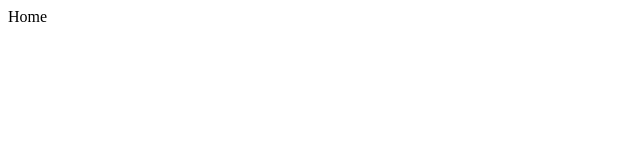
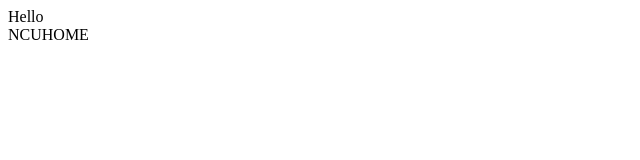
Before and after one commit to ncuhome/campus-cat-gallary, a React app: page / in a window 1280 px wide. Shown: the top 160 px of the page, without its empty margins (0-640 px from the left). Built offline with nearby package versions, Linux system fonts and the light colour scheme.

Commit message:
test: homepage

```diff
--- a/src/pages/Home/home.jsx
+++ b/src/pages/Home/home.jsx
@@ -3,7 +3,8 @@ import React from 'react';
 function Home() {
   return (
     <div>
-      Home
+      Hello<br/>
+      NCUHOME
     </div>
   );
 }
```
